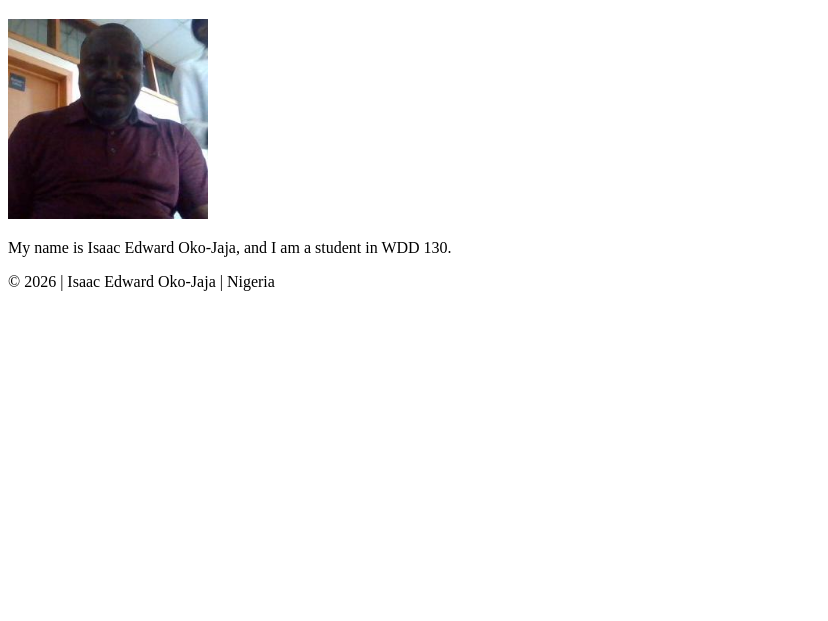
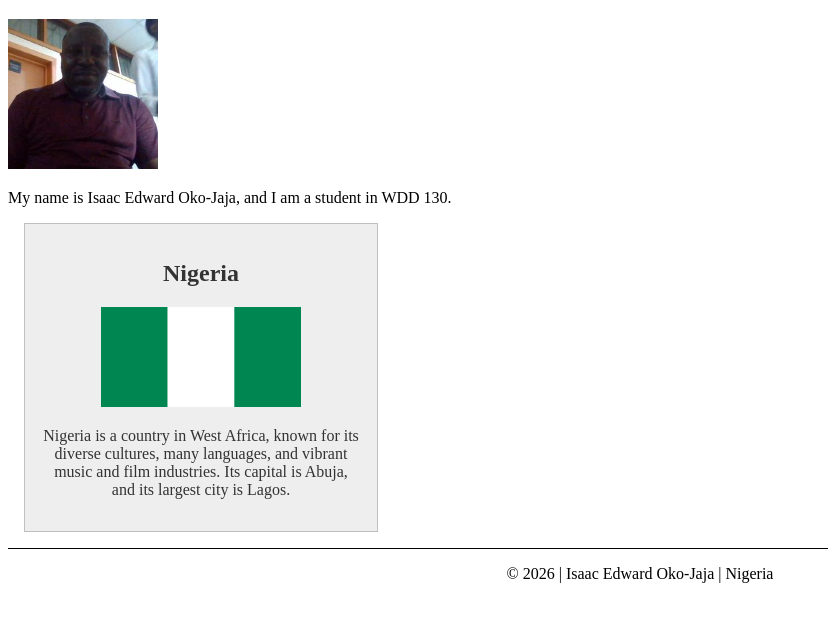
Before and after one commit to treshisaac02/wdd130, a plain HTML site: page index.html in a window 1280 px wide. Shown: the part 87-708 px from the top of the page, without its empty margins (0-828 px from the left). Drawn offline with Linux system fonts and the light colour scheme.

Commit message:
Enhance WDD 130 homepage
Co-authored-by: Copilot <223556219+Copilot@users.noreply.github.com>

```diff
--- a/index.html
+++ b/index.html
@@ -5,6 +5,9 @@
   <meta name="viewport" content="width=device-width, initial-scale=1">
   <title>Isaac Edward Oko-Jaja | WDD 130
   </title>
+  <meta name="description" content="Isaac Edward Oko-Jaja's WDD 130 home page, introducing me and my web development coursework.">
+  <meta name="author" content="Isaac Edward Oko-Jaja">
+  <link rel="stylesheet" href="styles/styles.css">
 </head>
 <body>
   <header>
@@ -18,6 +21,11 @@
     <img src="images/profile.jpg" alt="Photo of Isaac Edward Oko-Jaja" width="200">
     <p>My name is Isaac Edward Oko-Jaja, and I am a student in WDD 130.</p>
   </main>
+  <aside>
+    <h2>Nigeria</h2>
+    <img src="images/nigeria-flag.svg" alt="Green, white, and green Nigerian flag">
+    <p>Nigeria is a country in West Africa, known for its diverse cultures, many languages, and vibrant music and film industries. Its capital is Abuja, and its largest city is Lagos.</p>
+  </aside>
   <footer>
     <p>&copy; 2026 | Isaac Edward Oko-Jaja | Nigeria</p>
   </footer>
--- a/styles/styles.css
+++ b/styles/styles.css
@@ -0,0 +1,37 @@
+main {
+  max-width: 840px;
+}
+
+img {
+  max-width: 100%;
+  height: auto;
+}
+
+main img {
+  width: 150px;
+}
+
+aside {
+  width: 20rem;
+  margin: 1rem;
+  border: 1px solid rgb(0 0 0 / 0.2);
+  padding: 1rem;
+  background-color: #eee;
+  color: #333;
+  text-align: center;
+}
+
+aside img {
+  width: 200px;
+  height: auto;
+}
+
+p {
+  padding: 0;
+}
+
+footer {
+  margin-top: 15px;
+  border-top: 1px solid #000;
+  text-align: center;
+}
```
Also changed, not shown: images/nigeria-flag.svg (added).
